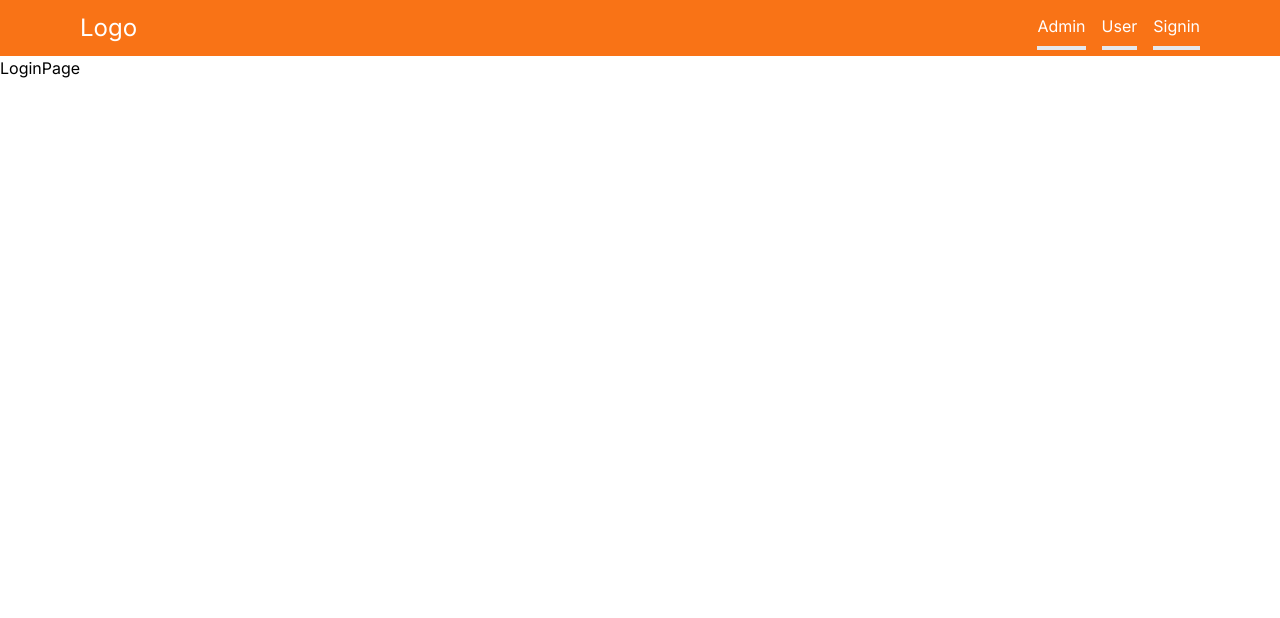
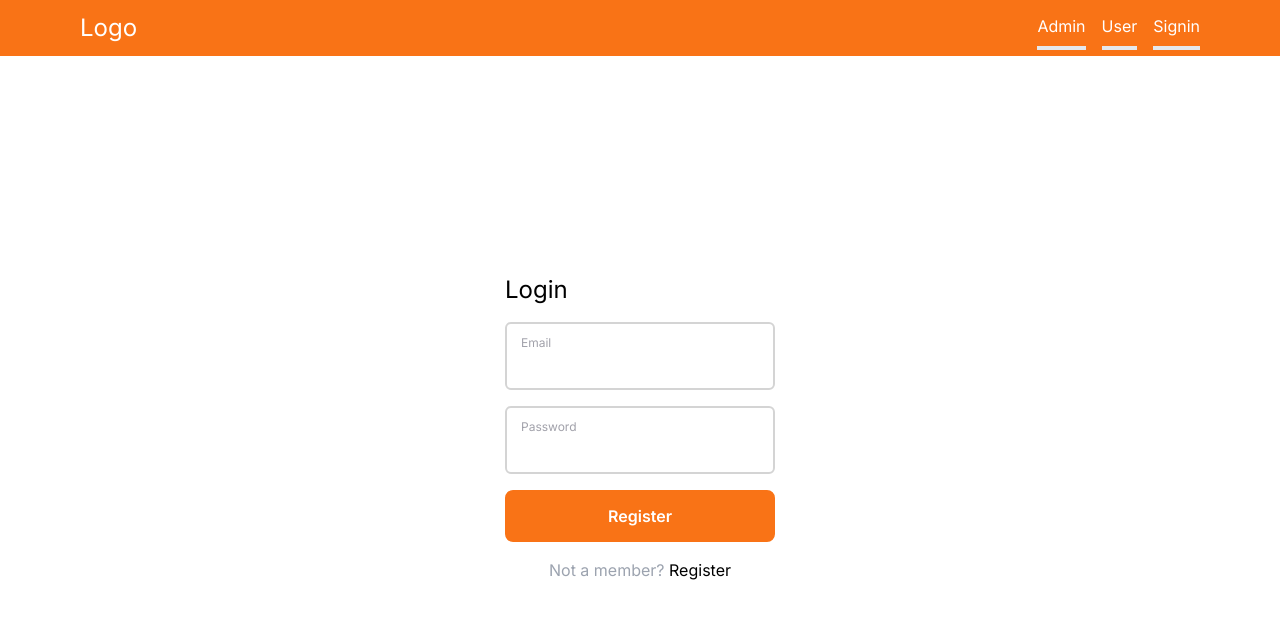
Before and after one commit to jmpark24/nextjs14-market-app, a Next.js app: page /auth/login in a window 1280 px wide. Shown: the top 618 px of the page. Built offline with nearby package versions, Linux system fonts and the light colour scheme; no server answers.

Commit message:
로그인, 회원가입 페이지 UI 생성 완료

```diff
--- a/package.json
+++ b/package.json
@@ -11,6 +11,7 @@
   "dependencies": {
     "@next-auth/prisma-adapter": "^1.0.7",
     "@prisma/client": "^5.10.2",
+    "axios": "^1.6.7",
     "next": "14.1.1",
     "next-auth": "^4.24.6",
     "react": "^18",
--- a/src/app/auth/login/page.tsx
+++ b/src/app/auth/login/page.tsx
@@ -1,8 +1,77 @@
-import React from 'react'
+'use client';
+import Button from '@/components/Button';
+import Input from '@/components/Input'
+import { signIn } from 'next-auth/react';
+import Link from 'next/link';
+import { useRouter } from 'next/navigation';
+import React, { useState } from 'react'
+import { FieldValues, SubmitHandler, useForm } from 'react-hook-form';
 
 const LoginPage = () => {
+  const [isLoading, setIsLoading] = useState(false);
+  const router = useRouter();
+
+  const { register, handleSubmit, formState: {
+    errors
+  }} = useForm<FieldValues>({
+    defaultValues: {
+      email: '',
+      password: ''
+    }
+  })
+
+  const onSubmit:SubmitHandler<FieldValues> = async (body) => {
+    setIsLoading(true);
+    try {
+      const data = signIn('credentials', body);
+      console.log(data);
+      router.push('/auth/login');
+    } catch (error) {
+      console.log(error);
+    } finally {
+      setIsLoading(false);
+    }
+  }
+
   return (
-    <div>LoginPage</div>
+    <section className='grid h-[calc(100vh_-_56px)] place-items-center'>
+      <form
+        onSubmit={handleSubmit(onSubmit)}
+        className='flex flex-col justify-center gap-4 min-w-[350]'
+      >
+        <h1 className='text-2xl'>Login</h1>
+        <Input
+          id = 'email'
+          label = 'Email'
+          disabled = {isLoading}
+          register = {register}
+          errors = {errors}
+          required
+        />
+        <Input
+          id = 'password'
+          label = 'Password'
+          type='password'
+          disabled = {isLoading}
+          register = {register}
+          errors = {errors}
+          required
+        />
+
+        <Button
+          label='Register'
+        />
+        <div className='text-center'>
+          <p className='text-gray-400'>
+            Not a member?{" "}
+            <Link href="/auth/register" className='text-black hover:underline'>
+              Register
+            </Link>
+
+          </p>
+        </div>
+      </form>
+    </section>
   )
 }
 
--- a/src/components/Input.tsx
+++ b/src/components/Input.tsx
@@ -38,6 +38,7 @@
           p-4
           pt-6
           font-light
+          border-2
           bg-white
           rounded-md
           outline-none
@@ -49,7 +50,7 @@
           ${errors[id] ? 'focus:border-rose-500' : 'focus:border-black'}
         `}
       />
-      <label htmlFor={`
+      <label className={`
         absolute
         text-md
         duration-150
```
Also changed, not shown: 1 other file (tests, documents, lock files or other folders).
